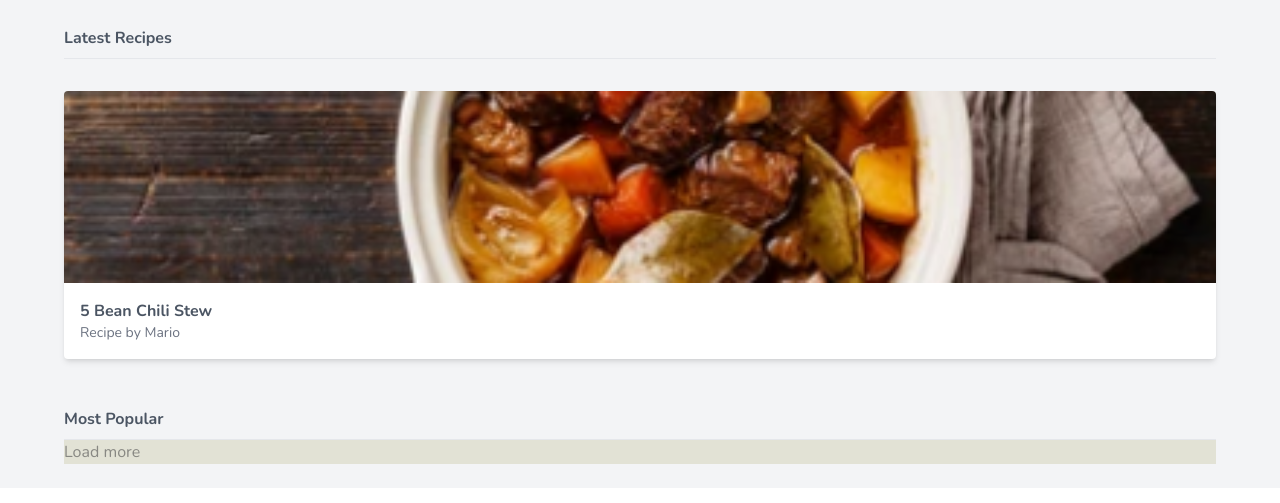
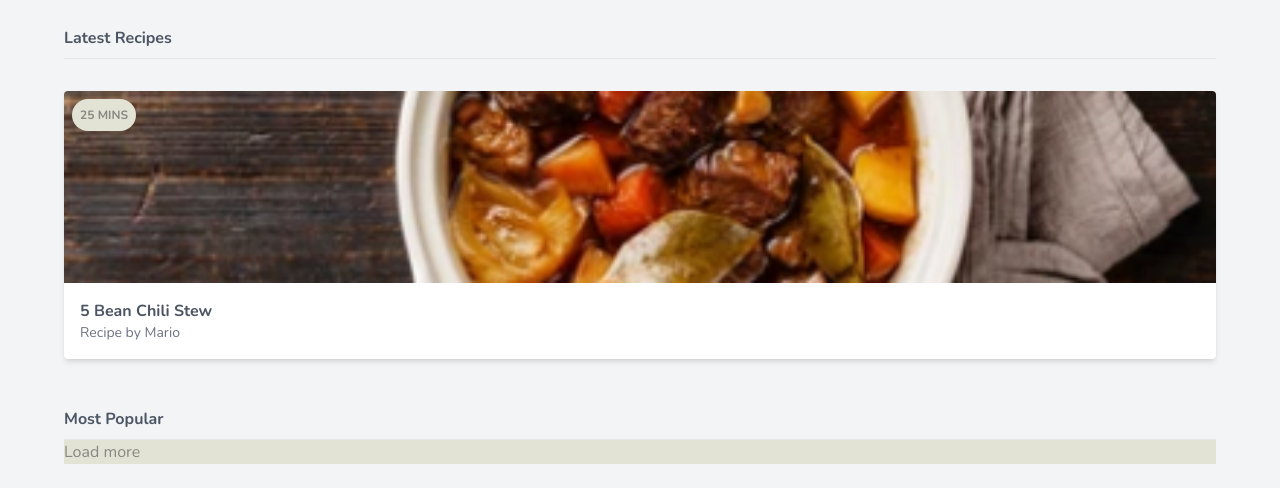
Before and after one commit to 5alafawyyy/Food-Ninja, a website: page public/index.html in a window 1280 px wide. Shown: the part 291-794 px from the top of the page. Drawn offline with nearby package versions, Linux system fonts and the light colour scheme.

Commit message:
make a badge above img using relative and absolute position

```diff
--- a/public/index.html
+++ b/public/index.html
@@ -53,11 +53,14 @@
 
                 <div class="mt-8">
                     <!-- cards go here -->
-                    <div class="bg-white rounded overflow-hidden shadow-md">
+                    <div class="bg-white rounded overflow-hidden shadow-md relative">
                         <img src="img/stew.png" alt="stew" class="w-full h-32 sm:h-48 object-cover">
                         <div class="m-4">
                             <span class="font-bold">5 Bean Chili Stew</span>
                             <span class="block text-gray-500 text-sm">Recipe by Mario</span>
+                        </div>
+                        <div class="bg-secondary-100 text-secondary-200 text-xs uppercase font-bold rounded-full p-2 w-fit absolute top-0  ml-2 mt-2">
+                            <span>25 mins</span>
                         </div>
                     </div>
                 </div>
```
Also changed, not shown: public/styles.css.
